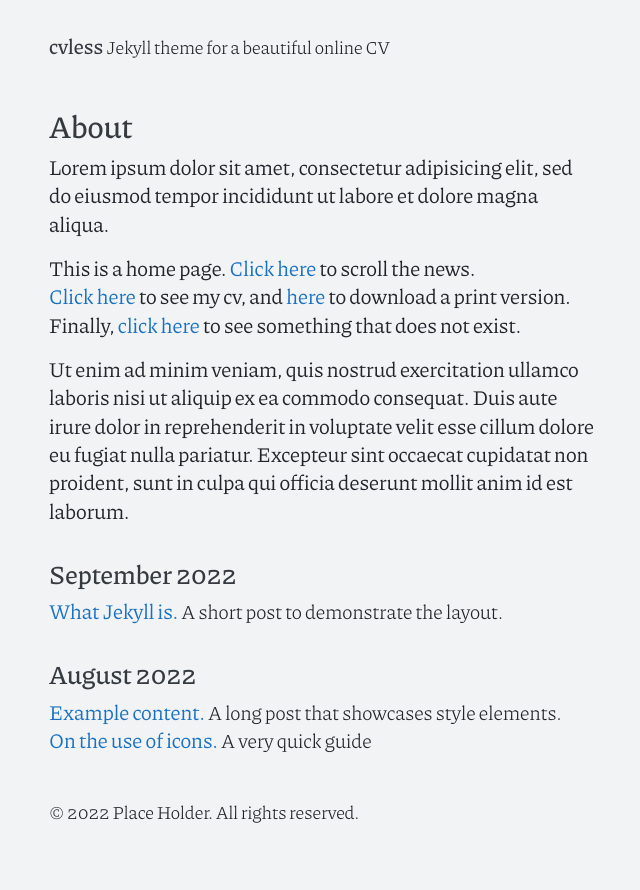
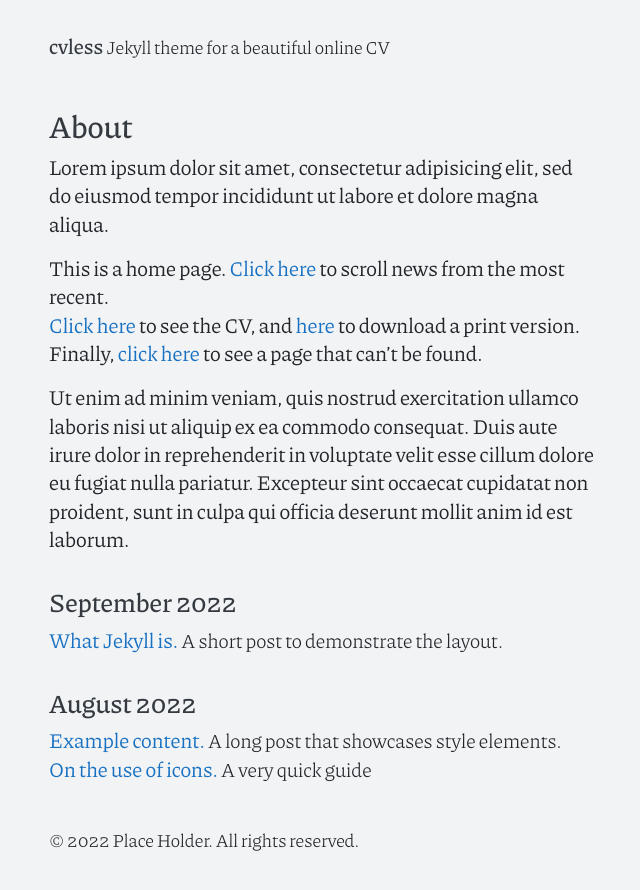
Before and after one commit to piazzai/cvless, a Jekyll site: the page built from index.md, in a window 1280 px wide. Shown: the top 890 px of the page, without its empty margins (318-958 px from the left). Built offline with Jekyll 4.4.1, drawn with Linux system fonts in a browser that asks for light colours.

Commit message:
Change text and fix urls

```diff
--- a/index.md
+++ b/index.md
@@ -7,9 +7,9 @@ title: Home
 
 Lorem ipsum dolor sit amet, consectetur adipisicing elit, sed do eiusmod tempor incididunt ut labore et dolore magna aliqua.
 
-This is a home page. [Click here](news) to scroll the news.
-[Click here](cv) to see my cv, and [here](cv.pdf) to download a print version.
-Finally, [click here](404) to see something that does not exist.
+This is a home page. [Click here](/news) to scroll news from the most recent.
+[Click here](/cv) to see the CV, and [here](/cv.pdf) to download a print version.
+Finally, [click here](/404) to see a page that can't be found.
 
 Ut enim ad minim veniam, quis nostrud exercitation ullamco laboris nisi ut aliquip ex ea commodo consequat. Duis aute irure dolor in reprehenderit in voluptate velit esse cillum dolore eu fugiat nulla pariatur. Excepteur sint occaecat cupidatat non proident, sunt in culpa qui officia deserunt mollit anim id est laborum.
 
```
